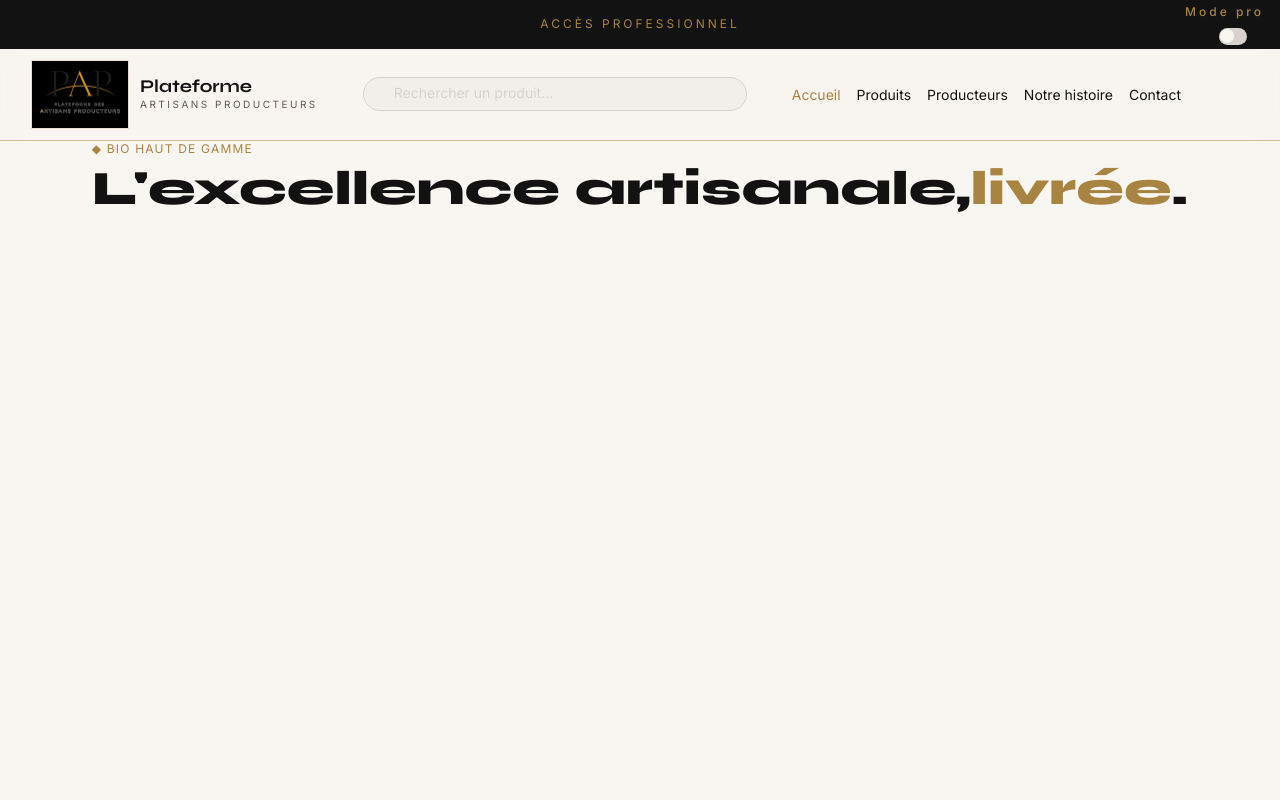
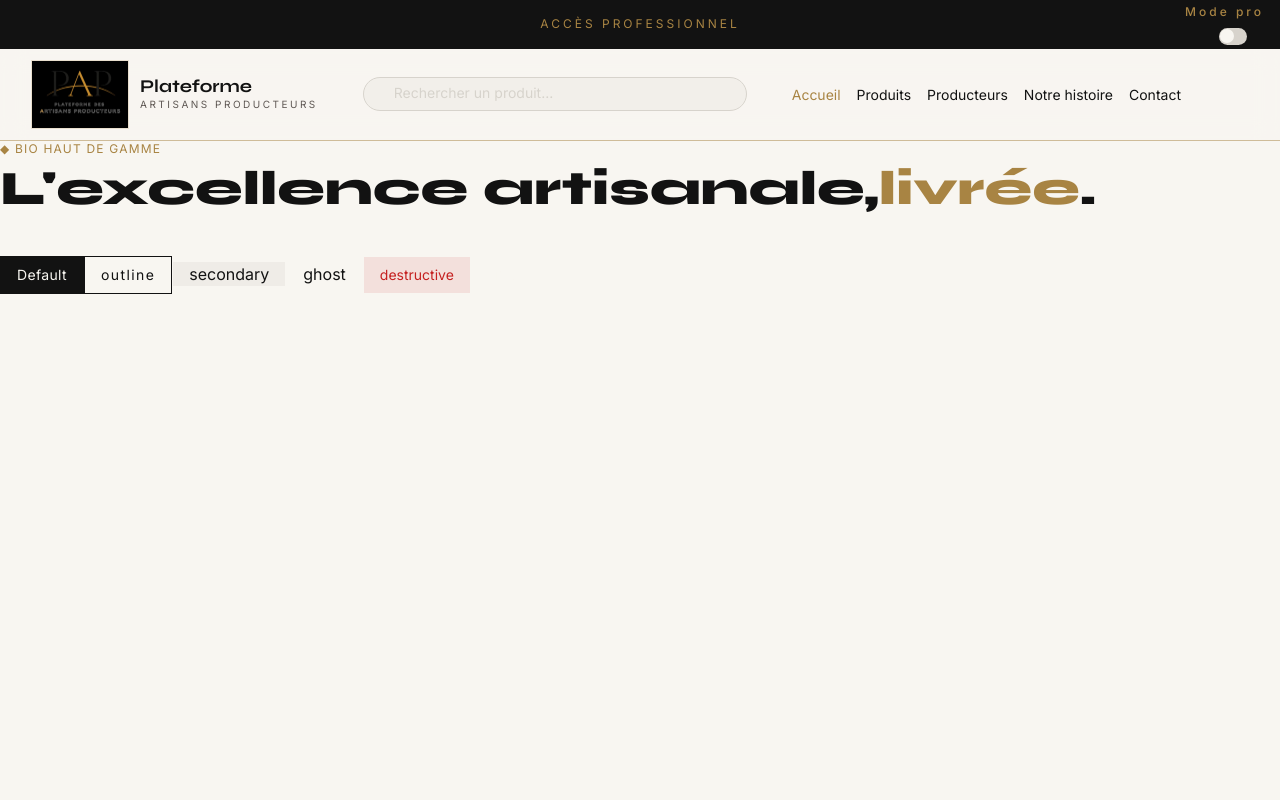
Before and after one commit to AeonPSR/workshop2_M2, a Next.js app: page / in a window 1280 px wide. Shown: the top 800 px of the page. Built offline with nearby package versions, Linux system fonts and the light colour scheme; some icons are missing.

Commit message:
style: maj composant button

```diff
--- a/src/app/page.js
+++ b/src/app/page.js
@@ -1,11 +1,20 @@
 import SectionHeading from "@/components/shared/SectionHeading";
+import { Button } from "@/components/ui/button";
+
 export default function Home() {
   return (
-    <main className="flex flex-1 items-center justify-center">
+    <>
       <SectionHeading as="h1" eyebrow="◆ Bio Haut de Gamme">
         L'excellence artisanale,
         <span className="text-accent">livrée</span>.
       </SectionHeading>
-    </main>
+
+      <Button variant="default">Default</Button>
+      <Button variant="outline">outline</Button>
+      <Button variant="secondary">secondary</Button>
+      <Button variant="ghost">ghost</Button>
+      <Button variant="destructive">destructive</Button>
+      <Button variant="link">link</Button>
+    </>
   );
 }
--- a/src/components/layout/MobileMenu.jsx
+++ b/src/components/layout/MobileMenu.jsx
@@ -34,7 +34,10 @@ export const MobileMenu = () => {
     <Sheet>
       <SheetTrigger
         render={
-          <Button variant="ghost" className="lg:hidden text-foreground" />
+          <Button
+            variant="ghost"
+            className="lg:hidden text-foreground rounded-md"
+          />
         }
       >
         <HugeiconsIcon icon={Menu01Icon} size={18} />
@@ -58,7 +61,7 @@ export const MobileMenu = () => {
                   nativeButton={false}
                   className={cn(
                     "block py-2 text-sm text-foreground hover:text-accent",
-                    isActive && "text-accent"
+                    isActive && "text-accent",
                   )}
                 >
                   {item.label}
--- a/src/components/ui/button.jsx
+++ b/src/components/ui/button.jsx
@@ -4,24 +4,25 @@ import { cva } from "class-variance-authority";
 import { cn } from "@/lib/utils";
 
 const buttonVariants = cva(
-  "group/button inline-flex shrink-0 items-center justify-center cursor-pointer rounded-md border border-transparent bg-clip-padding text-xs/relaxed font-medium whitespace-nowrap transition-all outline-none select-none focus-visible:border-ring focus-visible:ring-2 focus-visible:ring-ring/30 active:not-aria-[haspopup]:translate-y-px disabled:pointer-events-none disabled:opacity-50 aria-invalid:border-destructive aria-invalid:ring-2 aria-invalid:ring-destructive/20 dark:aria-invalid:border-destructive/50 dark:aria-invalid:ring-destructive/40 [&_svg]:pointer-events-none [&_svg]:shrink-0",
+  "group/button inline-flex shrink-0 gap-2 items-center justify-center cursor-pointer border border-transparent bg-clip-padding whitespace-nowrap transition-all outline-none select-none focus-visible:border-ring focus-visible:ring-2 focus-visible:ring-ring/30 active:not-aria-[haspopup]:translate-y-px disabled:pointer-events-none disabled:opacity-50 aria-invalid:border-destructive aria-invalid:ring-2 aria-invalid:ring-destructive/20 dark:aria-invalid:border-destructive/50 dark:aria-invalid:ring-destructive/40 [&_svg]:pointer-events-none [&_svg]:shrink-0",
   {
     variants: {
       variant: {
-        default: "bg-primary text-primary-foreground hover:bg-primary/80",
+        default:
+          "bg-foreground hover:bg-accent border-foreground hover:border-accent tracking-wide text-sm text-primary py-2 px-4",
         outline:
-          "border-border py-2 hover:bg-input/50 hover:text-foreground aria-expanded:bg-muted aria-expanded:text-foreground dark:bg-input/30",
+          "border-foreground py-2 px-4 tracking-widest text-sm hover:bg-foreground hover:text-background aria-expanded:bg-muted aria-expanded:text-foreground dark:bg-input/30",
         secondary:
           "bg-secondary text-secondary-foreground hover:bg-[color-mix(in_oklch,var(--secondary),var(--foreground)_5%)] aria-expanded:bg-secondary aria-expanded:text-secondary-foreground",
         ghost:
           "hover:bg-muted py-2 hover:text-foreground aria-expanded:bg-muted aria-expanded:text-foreground dark:hover:bg-muted/50",
         destructive:
-          "bg-destructive/10 py-2 text-destructive hover:bg-destructive/20 focus-visible:border-destructive/40 focus-visible:ring-destructive/20 dark:bg-destructive/20 dark:hover:bg-destructive/30 dark:focus-visible:ring-destructive/40",
+          "bg-destructive/10 py-2 px-4 text-sm text-destructive hover:bg-destructive/20 focus-visible:border-destructive/40 focus-visible:ring-destructive/20 dark:bg-destructive/20 dark:hover:bg-destructive/30 dark:focus-visible:ring-destructive/40",
         link: "text-primary underline-offset-5 hover:underline",
       },
       size: {
         default:
-          "gap-1 px-2 text-xs/relaxed has-data-[icon=inline-end]:pr-1.5 has-data-[icon=inline-start]:pl-1.5",
+          "gap-1 px-4 has-data-[icon=inline-end]:pr-1.5 has-data-[icon=inline-start]:pl-1.5",
         xs: "gap-1 rounded-sm px-2 text-[0.625rem] has-data-[icon=inline-end]:pr-1.5 has-data-[icon=inline-start]:pl-1.5 ",
         sm: "gap-1 px-2 text-xs/relaxed has-data-[icon=inline-end]:pr-1.5 has-data-[icon=inline-start]:pl-1.5 ",
         lg: "gap-1 px-2.5 text-xs/relaxed has-data-[icon=inline-end]:pr-2 has-data-[icon=inline-start]:pl-2",
```
